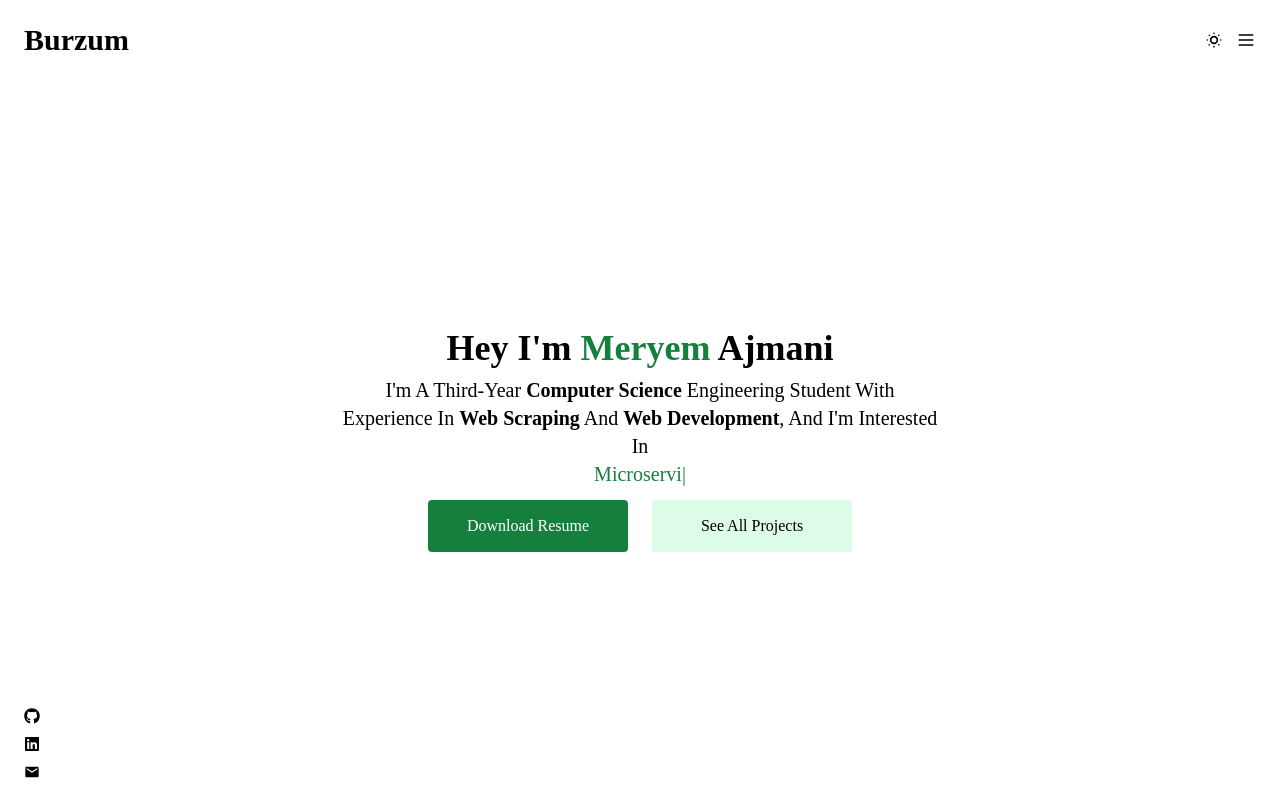
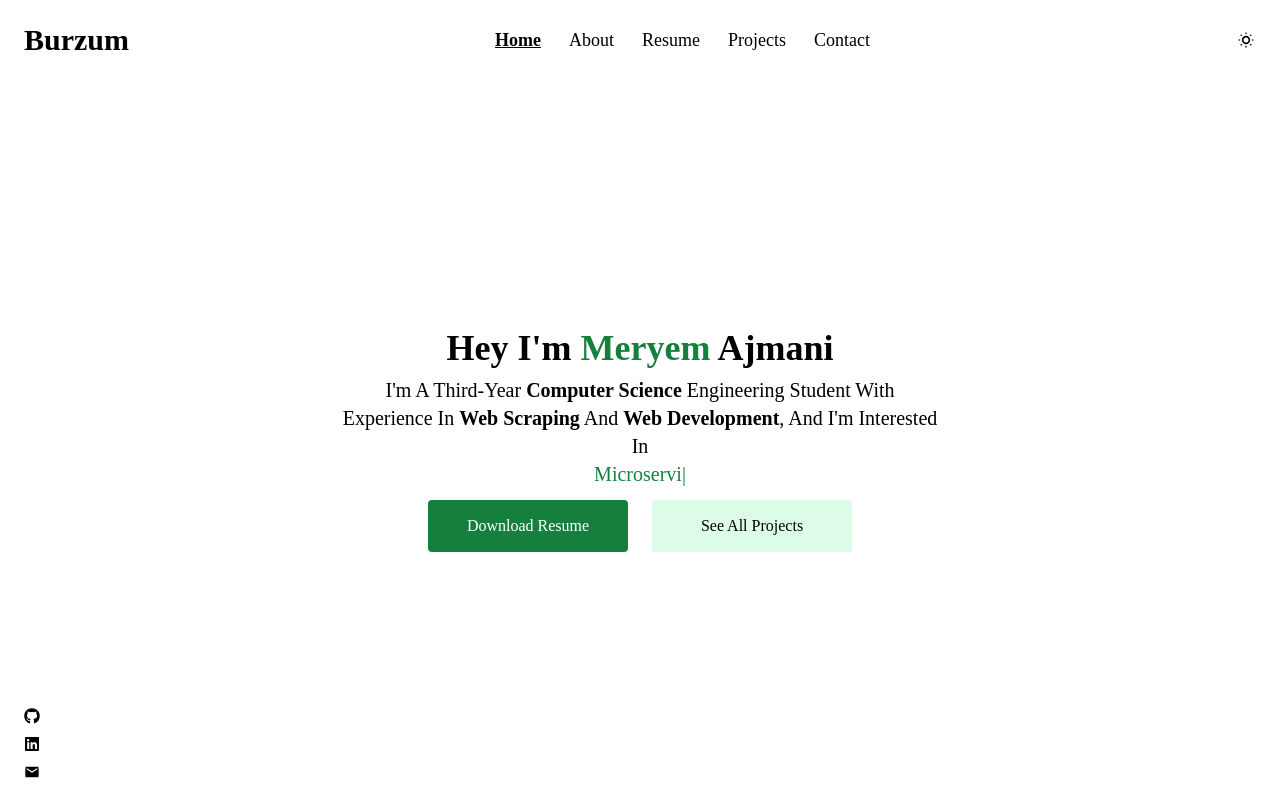
Before and after one commit to yemery/my-portfolio, a React (Vite) app: page / in a window 1280 px wide. Built offline with nearby package versions, Linux system fonts and the light colour scheme.

Commit message:
cleanup before installing flowbite

```diff
--- a/src/components/Navbar/Navbar.jsx
+++ b/src/components/Navbar/Navbar.jsx
@@ -1,11 +1,10 @@
 import { LuMenu, LuSunDim, LuMoon } from "react-icons/lu";
 import { MdOutlineClose } from "react-icons/md";
-import {  NavLink } from "react-router-dom";
+import { NavLink } from "react-router-dom";
 import { navbarItems } from "../../assets/data/sitedata";
 import useDarkMode from "../../hooks/useDarkMode";
 import useToggleMenu from "../../hooks/useToggleMenu";
 
-// import { NavLink } from "react-router-dom";
 const Navbar = () => {
   const [isMenuOpen, toggleMenu] = useToggleMenu(false);
   const [isDark, toggleTheme] = useDarkMode();
@@ -16,21 +15,40 @@ const Navbar = () => {
         <div className="logo text-black dark:text-white text-3xl  font-bold ">
           <NavLink to="/">Burzum</NavLink>
         </div>
+        <div className="md:block hidden">
+          <ul className="flex  items-center justify-center gap-7   text-lg">
+            {navbarItems.map((item, index) => (
+              <>
+                <li>
+                  <NavLink
+                    to={item.to}
+                    key={index}
+                    className={({ isActive }) => {
+                      return isActive && "font-semibold underline";
+                    }}
 
+                  >
+                    {item.label}
+                  </NavLink>
+                </li>
+              </>
+            ))}
+          </ul>
+        </div>
         <div className="buttons flex gap-x-3 ">
           <button className="" onClick={toggleTheme}>
             {" "}
             {isDark ? <LuSunDim size={20} /> : <LuMoon size={20} />}
           </button>
-          <button className="" onClick={toggleMenu}>
+          <button className="block md:hidden" onClick={toggleMenu}>
             {" "}
             {isMenuOpen ? <MdOutlineClose size={20} /> : <LuMenu size={20} />}
           </button>
         </div>
       </div>
       {isMenuOpen && (
-        <div className="w-full  bg-white dark:bg-surface-100	">
-          <ul className="flex flex-col gap-y-6 items-center justify-center text-center w-full h-full  text-3xl">
+        <div className="w-full  bg-white dark:bg-surface-100	block md:hidden">
+          <ul className="flex flex-col gap-y-6 items-center justify-center text-center w-full h-full  text-xl">
             {navbarItems.map((item, index) => (
               <>
                 <li>
```
